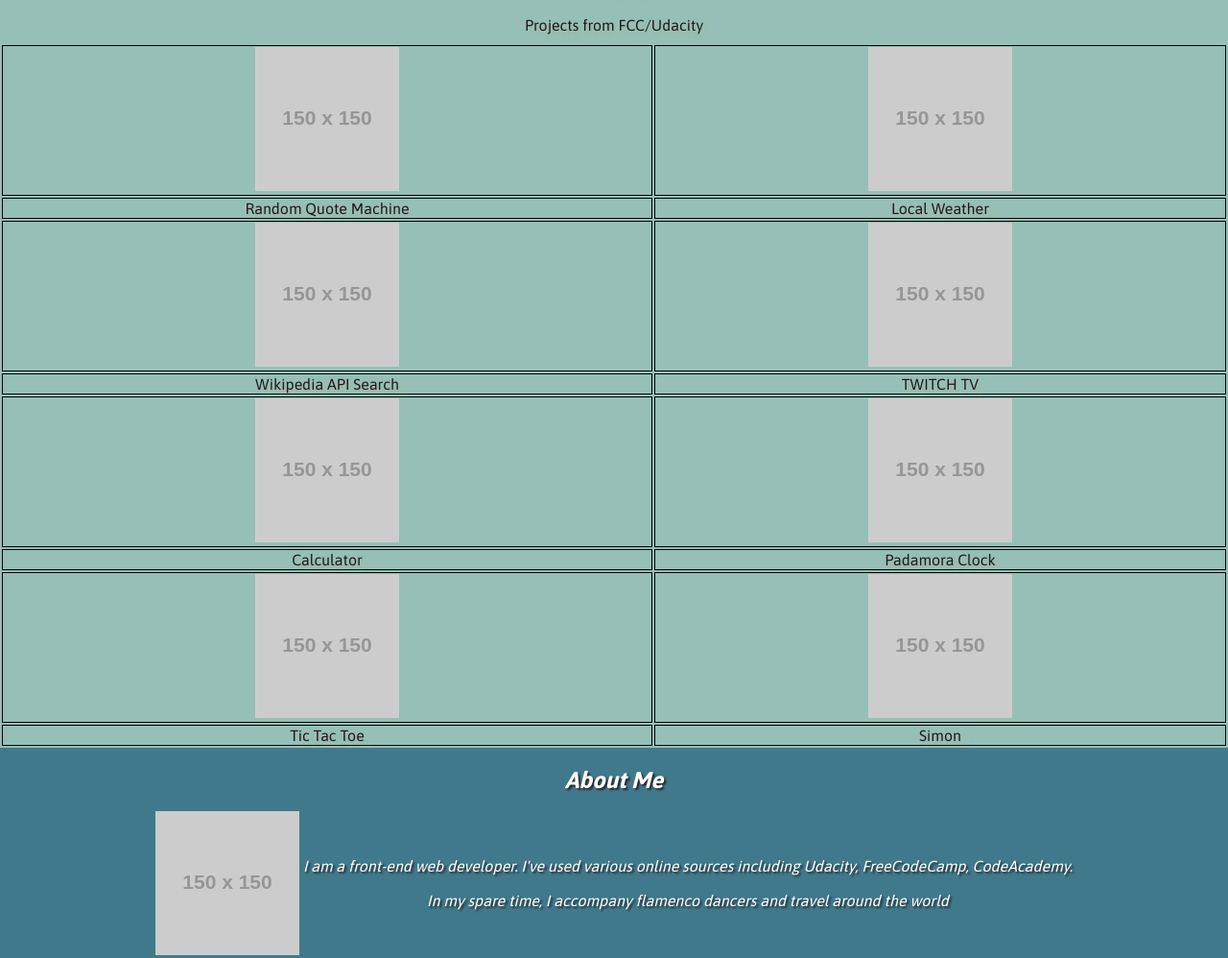
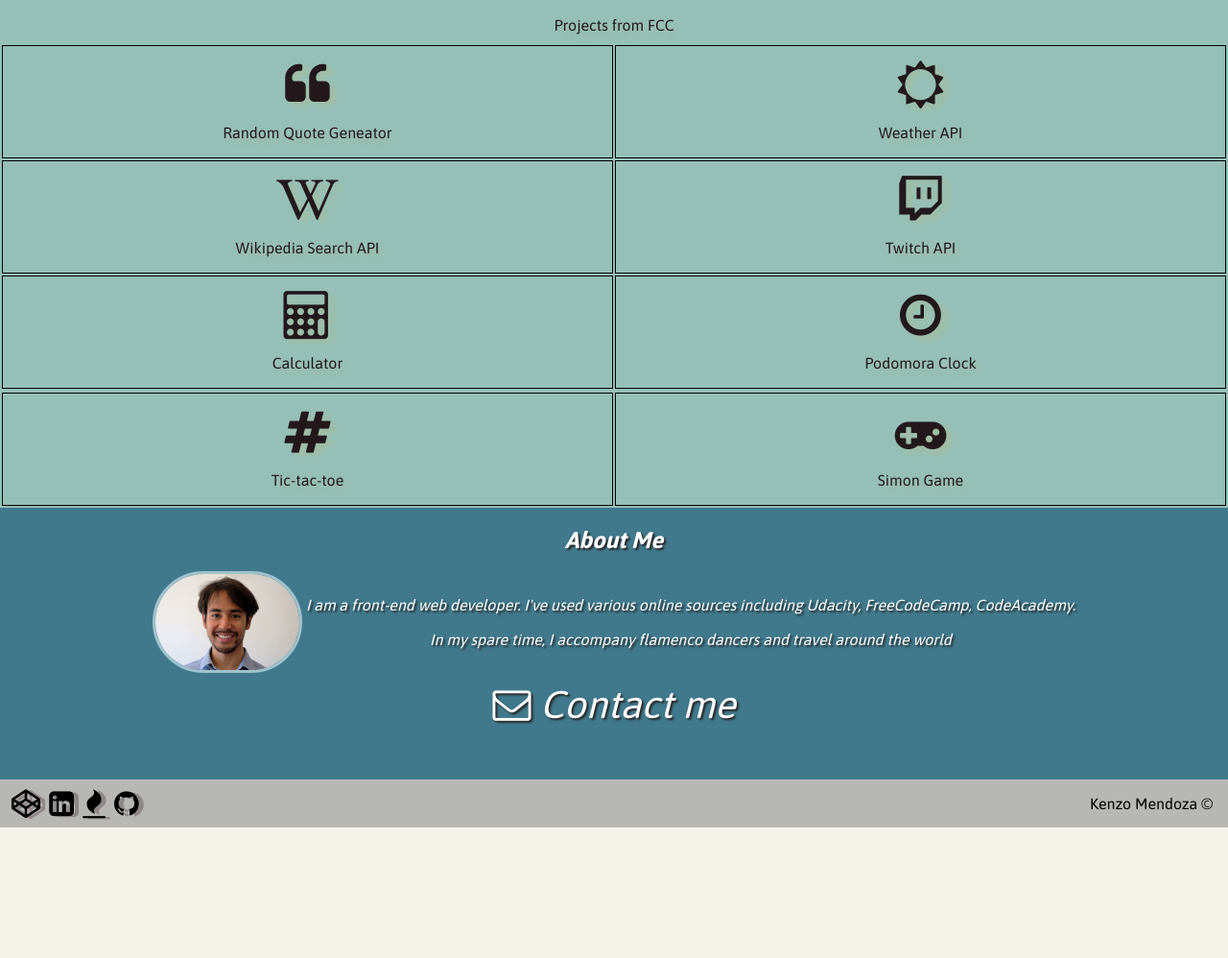
Before and after one commit to KenzoM/PortfolioFCC, a website: page app/index.html in a window 1280 px wide. Shown: the part 1321-2319 px from the top of the page at 96% size. After the commit the page ends 2183 px from the top, so only its background shows below. Drawn offline with nearby package versions, Linux system fonts and the light colour scheme; placeholder pictures from the web are drawn by us.

Commit message:
finished hyperlinks

```diff
--- a/app/index.html
+++ b/app/index.html
@@ -4,12 +4,11 @@
   <meta charset="UTF-8">
   <meta name="viewport" content="initial-scale=1, maximum-scale=1">
   <link rel="stylesheet" href="css/style.css">
-
   <link href='https://fonts.googleapis.com/css?family=Asap:700,400' rel='stylesheet' type='text/css'>
   <link href="http://maxcdn.bootstrapcdn.com/font-awesome/4.6.0/css/font-awesome.min.css" rel="stylesheet" />
   <script src="https://ajax.googleapis.com/ajax/libs/jquery/3.0.0/jquery.min.js"></script>
   <link rel="stylesheet" href="css/font-mfizz-2.3.0/font-mfizz.css">
-  <title>Portfolio</title>
+  <title>Kenzo Portfolio</title>
 </head>
   <body>
     <header>
@@ -37,9 +36,7 @@
         <table>
           <tbody>
             <tr>
-              <td>
-                <i class="fa fa-html5" aria-hidden="true"></i>
-              </td>
+              <td><i class="fa fa-html5" aria-hidden="true"></i></td>
               <td><i class="fa fa-css3" aria-hidden="true"></i></td>
             </tr>
             <tr>
@@ -57,49 +54,55 @@
         <h2 class="title">Portfolio</h2>
         <div class="projects">
           <table>
-            <thead>
-            </thead>
-            <caption>Projects from FCC/Udacity</caption>
+            <caption>Projects from FCC</caption>
             <tbody>
               <tr>
-                <td><img src="http://placehold.it/150x150"></td>
-                <td><img src="http://placehold.it/150x150"></td>
-              </tr>
-              <tr class="title-projects">
-                <td>Random Quote Machine</td>
-                <td>Local Weather</td>
+                <td>
+                    <a href="http://codepen.io/neotriz/full/QEWBLm/"><i class="fa fa-quote-left" aria-hidden="true"></i></a>
+                    <p>Random Quote Geneator</p>
+                </td>
+                <td>
+                    <a href="http://codepen.io/neotriz/full/QEWeWP/"><i class="fa fa-sun-o" aria-hidden="true"></i></a>
+                    <p>Weather API</p>
+                </td>
               </tr>
               <tr>
-                <td><img src="http://placehold.it/150x150"></td>
-                <td><img src="http://placehold.it/150x150"></td>
-              </tr>
-              <tr class="title-projects">
-                <td>Wikipedia API Search</td>
-                <td>TWITCH TV </td>
+                <td>
+                    <a href="http://codepen.io/neotriz/full/RRNBra/"><i class="fa fa-wikipedia-w" aria-hidden="true"></i></a>
+                    <p>Wikipedia Search API</p>
+                </td>
+                <td>
+                    <a href="http://codepen.io/neotriz/full/wWKEvr"><i class="fa fa-twitch" aria-hidden="true"></i></a>
+                    <p>Twitch API</p>
+                </td>
               </tr>
               <tr>
-                <td><img src="http://placehold.it/150x150"></td>
-                <td><img src="http://placehold.it/150x150"></td>
-              </tr>
-              <tr class="title-projects">
-                <td>Calculator</td>
-                <td>Padamora Clock</td>
+                <td>
+                    <a href="http://codepen.io/neotriz/full/vKGYEQ/"><i class="fa fa-calculator" aria-hidden="true"></i></a>
+                    <p>Calculator</p>
+                </td>
+                <td>
+                    <a href="http://codepen.io/neotriz/full/NrrjBe"><i class="fa fa-clock-o" aria-hidden="true"></i></a>
+                    <p>Podomora Clock</p>
+                </td>
               </tr>
               <tr>
-                <td><img src="http://placehold.it/150x150"></td>
-                <td><img src="http://placehold.it/150x150"></td>
-              </tr>
-              <tr class="title-projects">
-                <td>Tic Tac Toe</td>
-                <td>Simon</td>
-              </tr>
+                <tr>
+                  <td>
+                      <i class="fa fa-hashtag" aria-hidden="true"></i>
+                      <p>Tic-tac-toe</p>
+                  </td>
+                  <td>
+                      <i class="fa fa-gamepad" aria-hidden="true"></i>
+                      <p>Simon Game</p>
+                </tr>
             </tbody>
           </table>
         </div>
       </div>
       <address>
         <h2 class="title">About Me</h2>
-        <img src="http://placehold.it/150x150" alt="">
+        <img src="images_src/kenzo-small.jpg" alt="">
         <p>I am a front-end web developer. I've used various online sources
           including Udacity, FreeCodeCamp, CodeAcademy.<br><br>
           In my spare time, I accompany flamenco dancers and travel around the world
@@ -124,6 +127,5 @@
         </div>
       </footer>
     </main>
-
   </body>
 </html>
--- a/app/scss/style.scss
+++ b/app/scss/style.scss
@@ -63,12 +63,13 @@ main{
   height: 100%;
   text-align: center;
   background-color: #40798C;
-  // padding-right: 13px;
   table{
     margin: 0 auto;
     width: 100%;
     font-size: 100px;
     th, td{
+      // border: solid black 1px;
+      width: 50%;
       vertical-align: middle;
       text-align: center;
       transition: color 1s ease-out;
@@ -76,7 +77,6 @@ main{
     td:hover{
       color: black;
     }
-
   }
 }
 
@@ -86,28 +86,31 @@ main{
   background-color: #96C0B7;
   width: 100%;
   height: 100%;
-  h2{
-    text-align: center;
-  }
+  text-align: center;
   table{
     margin: 0 auto;
     width: 100%;
     caption{
       margin-bottom: 10px;
     }
+    a{
+      color:inherit;
+    }
     th, td{
       vertical-align: middle;
       text-align: center;
+      width: 50%;
+      padding-top: 15px;
       border: 1px solid black;
-      img{
-        width: 150px;
-        height: 150px;
+      transition: color 0.5s ease-out;
+      .fa{
+        font-size: 50px;
       }
     }
+    td:hover{
+      color: rgb(115, 24, 217);
+    }
   }
-}
-.title{
-  width: 100%;
 }
 
 address{
@@ -119,8 +122,14 @@ address{
   padding-bottom: 1em;
   text-align: center;
   img{
+    max-height: 150px;
+    max-width: 150px;
     display: inline-block;
     vertical-align: middle;
+    border-radius: 63px 63px 63px 63px;
+    -moz-border-radius: 63px 63px 63px 63px;
+    -webkit-border-radius: 63px 63px 63px 63px;
+    border: 3px solid #9FC2CC;
   }
   p{
     display: inline-block;
@@ -155,7 +164,7 @@ footer{
       padding-left: 2px;
       color: black;
       text-shadow: 5px 1px #8f8787;
-      transition: color 1s ease-out;
+      transition: color 0.3s ease-out;
     }
     .social-icons:hover{
       color: purple;
```
Also changed, not shown: app/css/style.css.
